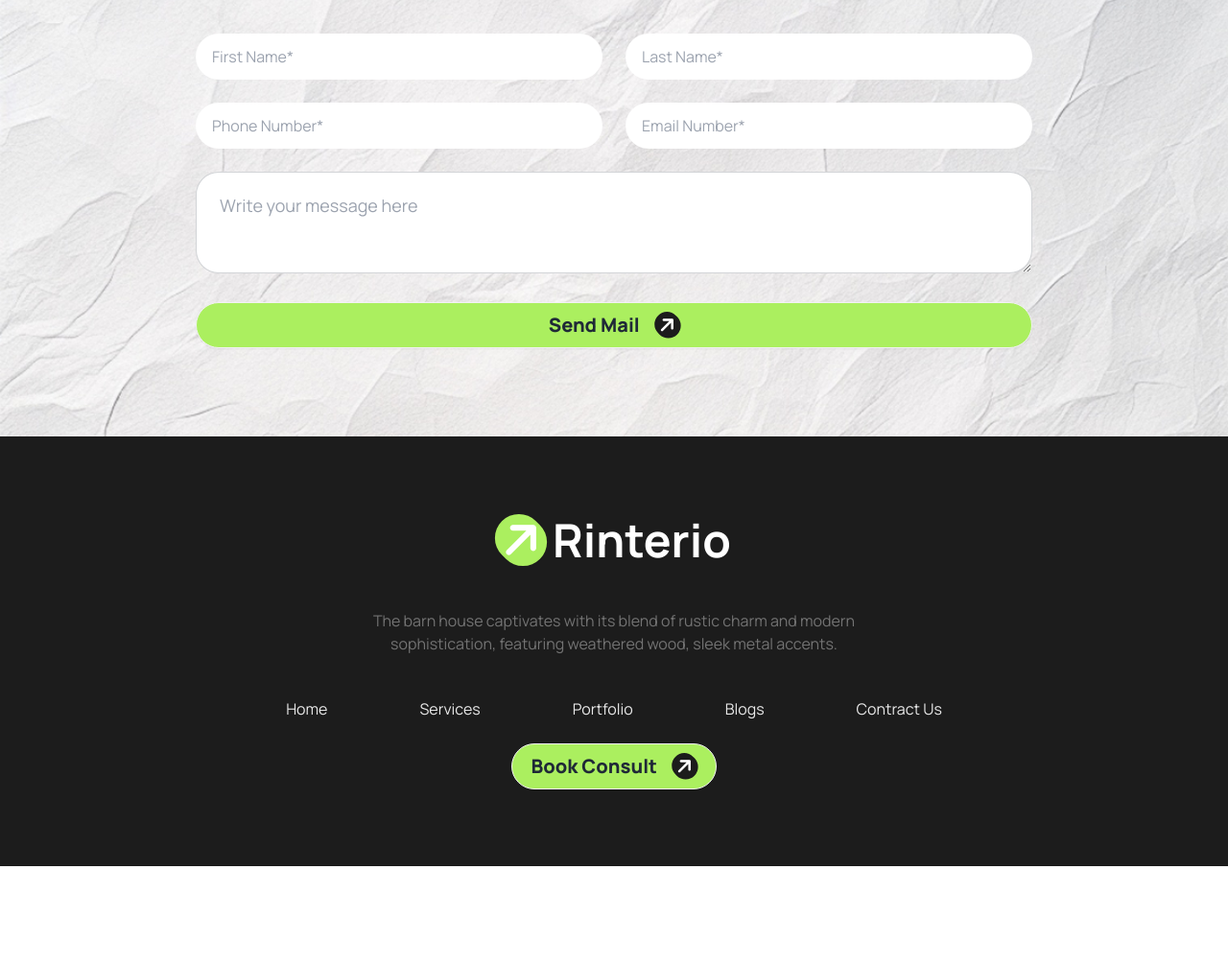
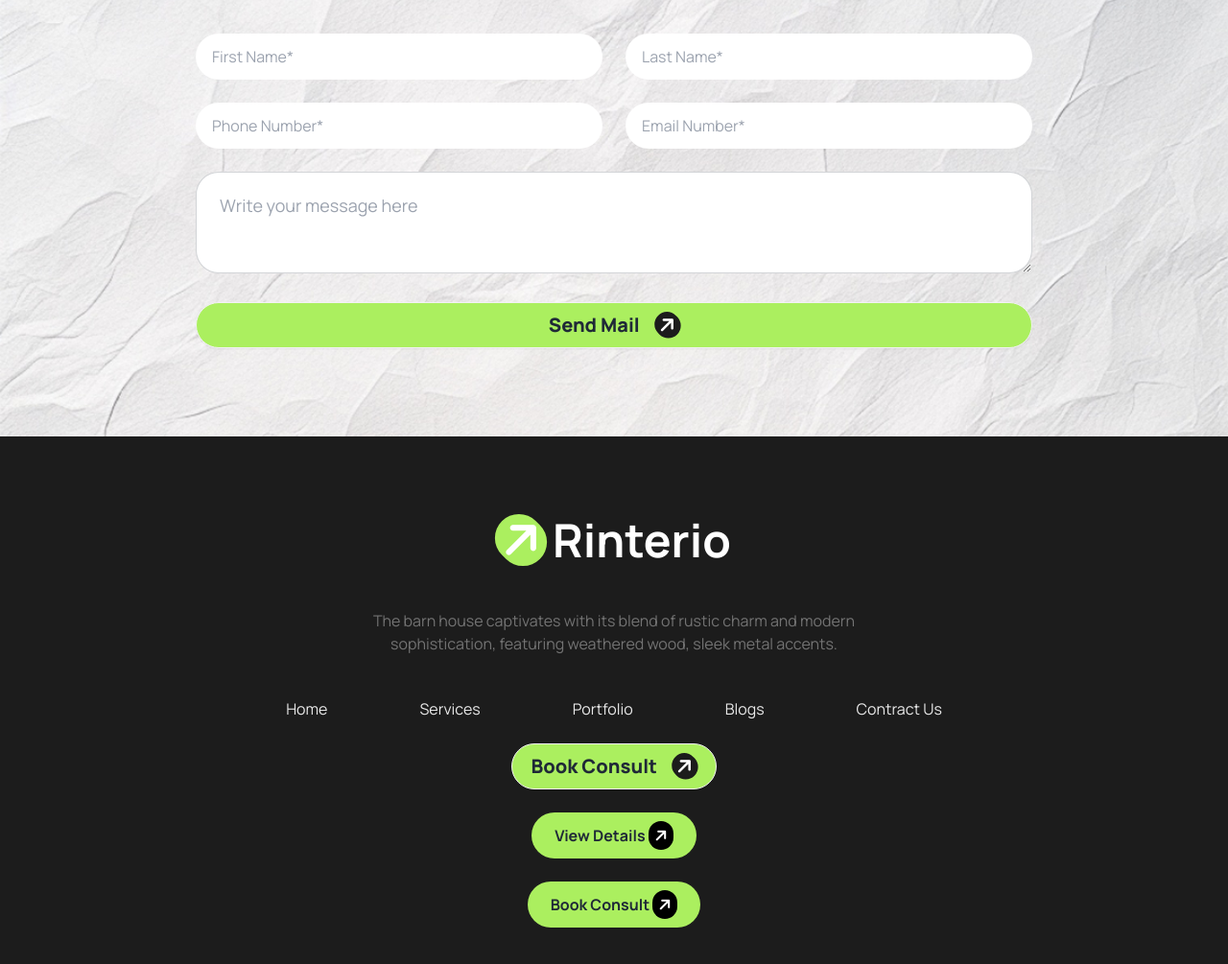
Before and after one commit to Atik-713/assignment-3-tailwind, a plain HTML site: page index.html in a window 1280 px wide. Shown: the part 3904-4909 px from the top of the page at 96% size. Before the commit the page ends 4807 px from the top, so only its background shows below. Drawn offline with nearby package versions, Linux system fonts and the light colour scheme.

Commit message:
check some btn

```diff
--- a/index.html
+++ b/index.html
@@ -408,13 +408,20 @@
           </div>
           <div class="w-96 lg:w-1/6">
             <button
-              class="btn text-xl font-extrabold bg-[#ABEF5F] rounded-full w-full"
+              class = "btn text-xl font-extrabold bg-[#ABEF5F] rounded-full w-full"
             >
               Book Consult<i
                 class="fa-solid fa-arrow-right -rotate-45 rounded-full p-1 bg-[#1C1C1C] text-white ml-2"
               ></i>
             </button>
           </div>
+          <!-- aminul div -->
+          <button class="rounded-3xl bg-[#ABEF5F] py-3 px-6 font-bold w-full md:w-fit">View Details <span
+            class="bg-black rounded-full py-1 px-1.5"><i class="text-white fa-solid fa-arrow-right -rotate-45"></i></span></button>
+            <!-- aminul another div -->
+            <button class="rounded-3xl bg-[#ABEF5F] py-3 px-6 font-bold w-full md:w-fit">Book Consult <span
+                class="bg-black rounded-full py-1 px-1.5"><i class="text-white fa-solid fa-arrow-right -rotate-45"></i></span></button>
+            </div>
         </div>
       </div>
     </footer>
```
